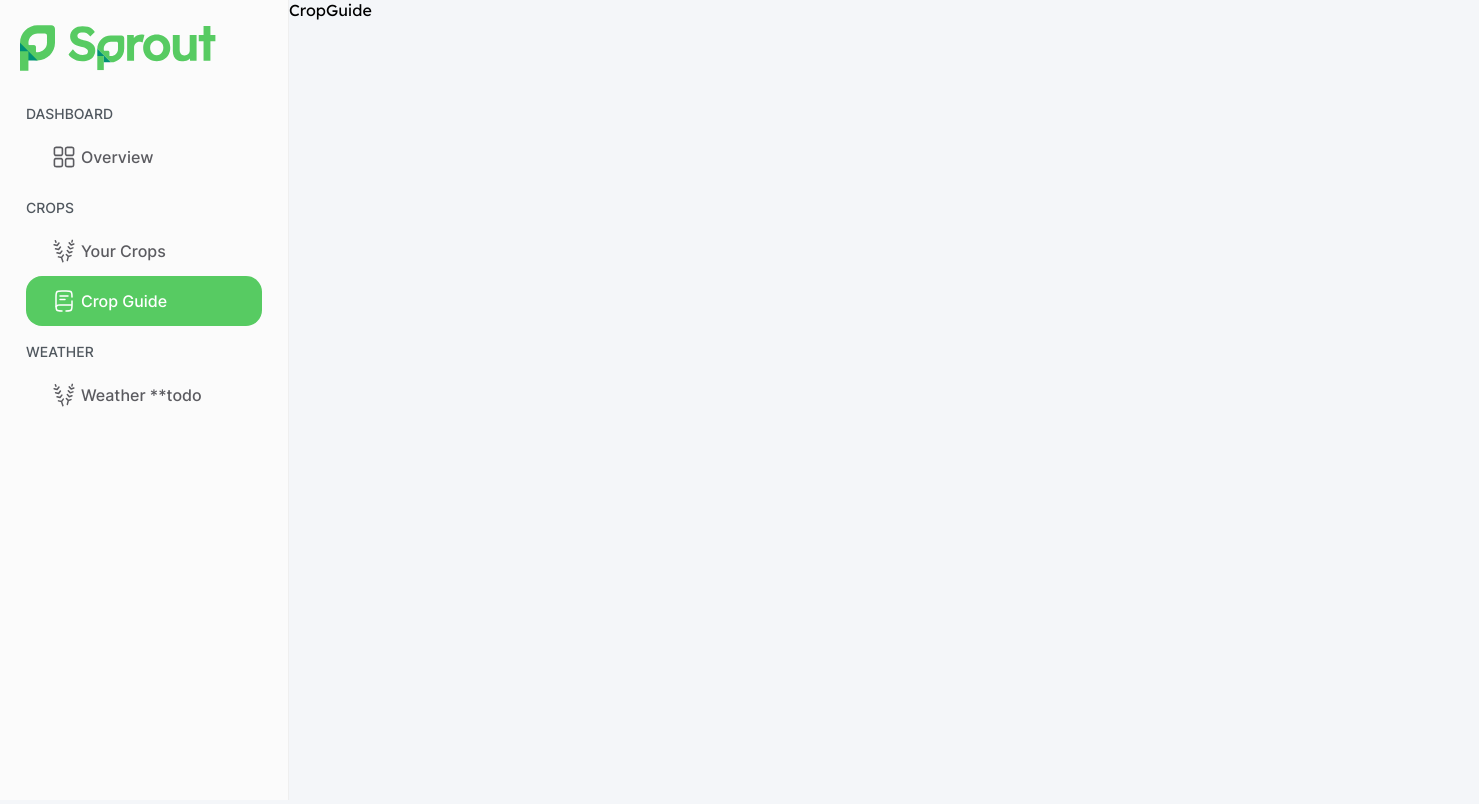
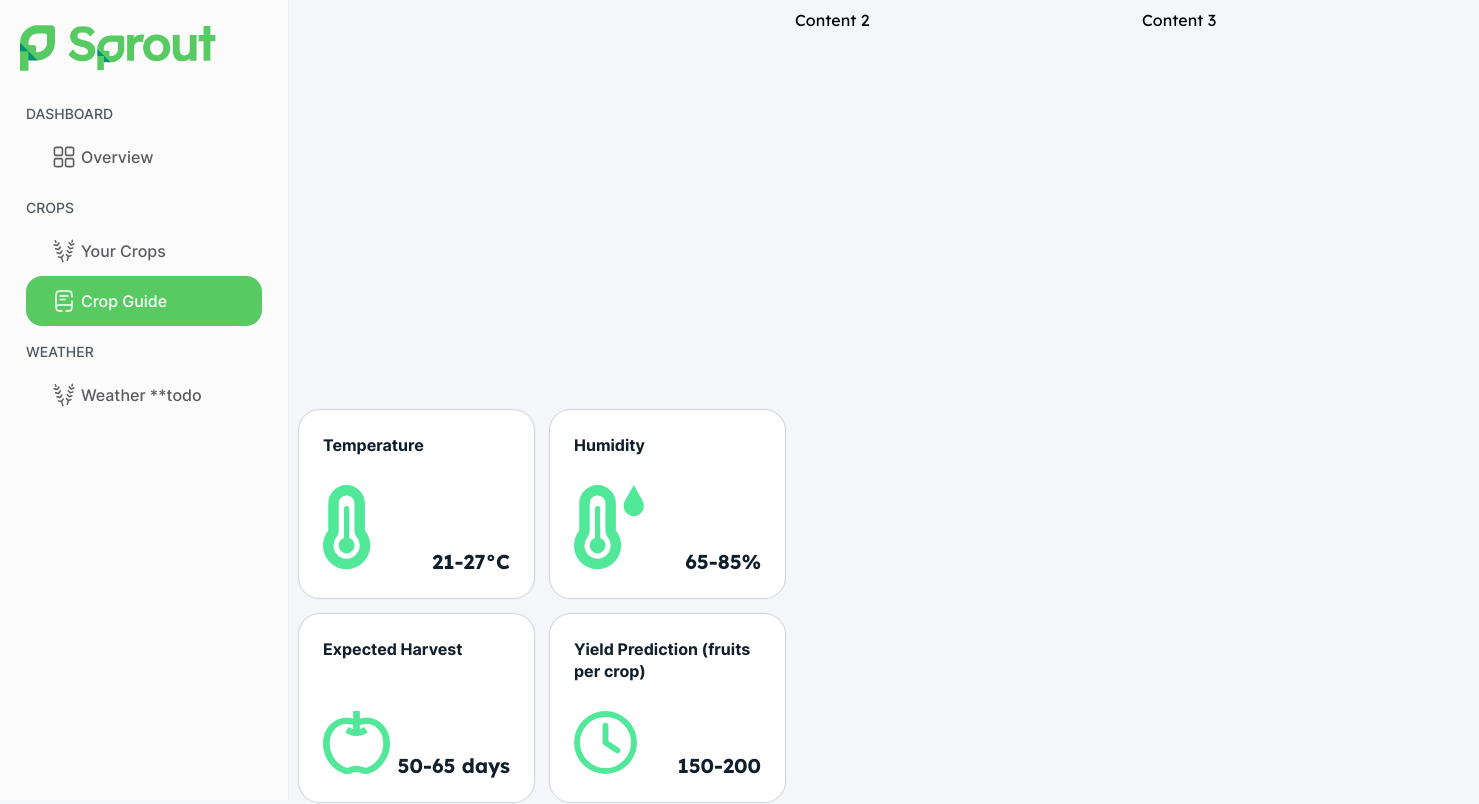
Before and after one commit to dacosio/project-2, a React (Create React App) app in the folder frontend/: page /crop-guide in a window 1280 px wide. Shown: the top 804 px of the page, 1479 px wide, since content can reach past the window. Built offline with nearby package versions, Linux system fonts and the light colour scheme.

Commit message:
create CropCondition component

```diff
--- a/frontend/package.json
+++ b/frontend/package.json
@@ -14,6 +14,7 @@
     "@types/node": "^17.0.45",
     "@types/react": "^18.2.20",
     "@types/react-dom": "^18.2.7",
+    "@types/react-grid-layout": "^1.3.3",
     "avatar": "^0.1.0",
     "axios": "^1.5.1",
     "formik": "^2.4.5",
@@ -21,12 +22,14 @@
     "react": "^18.2.0",
     "react-avatar": "^5.0.3",
     "react-dom": "^18.2.0",
+    "react-grid-layout": "^1.4.2",
     "react-grid-system": "^8.1.9",
     "react-moment": "^1.1.3",
     "react-pro-sidebar": "^1.1.0-alpha.1",
     "react-redux": "^8.1.2",
     "react-router-dom": "^6.15.0",
     "react-scripts": "5.0.1",
+    "styled-components": "^6.0.8",
     "web-vitals": "^2.1.4"
   },
   "scripts": {
--- /dev/null
+++ b/frontend/src/components/base/CropCondition/CropCondition.props.ts
@@ -0,0 +1,4 @@
+export interface CropConditionProps {
+    title: string,
+    output: string
+}
--- /dev/null
+++ b/frontend/src/components/base/CropCondition/CropCondition.style.ts
@@ -0,0 +1,28 @@
+import styled from "@emotion/styled";
+import { theme } from "../../../utils/Theme";
+
+
+export const Container = styled.div`
+    display: flex;
+    flex-direction: column;
+    justify-content: space-between;
+    gap: 1.8rem;
+    padding: 1.5rem;
+    box-shadow: 0 0 1px 1px ${theme.neutral.n20};
+    border-radius: 1.3rem;
+    background-color: ${theme.grey.noshade};
+`
+
+export const ContentContainer = styled.div`
+    display: flex;
+    align-items: flex-end;
+    justify-content: space-between;
+`
+
+export const Temps = styled.div`
+
+`
+
+export const Logo = styled.div`
+
+`
--- /dev/null
+++ b/frontend/src/components/base/CropCondition/CropCondition.view.tsx
@@ -0,0 +1,43 @@
+import React from 'react';
+import { CropConditionProps } from './CropCondition.props';
+import { Container, ContentContainer, Logo, Temps } from './CropCondition.style';
+import Typography from './../Typography';
+import Clock from '../SVG/Clock';
+import Thermometer from '../SVG/Thermometer';
+import Hygrometer from '../SVG/Hygrometer';
+import Apple from '../SVG/Apple';
+
+
+const CropCondition = (props: CropConditionProps): JSX.Element => {
+  const { title, output } = props;
+  const renderSVG = () => {
+    if (title === 'Temperature') {
+      return <Thermometer />;
+    } else if (title === 'Humidity') {
+      return <Hygrometer />;
+    } else if (title === 'Expected Harvest') {
+      return <Apple />
+    } else if (title.includes('Yield')) {
+      return <Clock />
+    }
+  }
+  return (
+    <Container>
+      <Typography variant='body' weight='bold' textColor='shade8'>
+        {title}
+      </Typography>
+      <ContentContainer>
+        <Logo>
+          {renderSVG()}
+        </Logo>
+        <Temps>
+          <Typography variant='title5' textColor='shade8'>
+            {output}
+          </Typography>
+        </Temps>
+      </ContentContainer>
+    </Container>
+  )
+};
+
+export default React.memo(CropCondition);
--- /dev/null
+++ b/frontend/src/components/base/CropCondition/index.tsx
@@ -0,0 +1 @@
+export { default } from './CropCondition.view';
--- /dev/null
+++ b/frontend/src/components/base/SVG/Apple.tsx
@@ -0,0 +1,25 @@
+import * as React from "react"
+
+import { useTheme } from "../../../utils/Theme";
+
+import { SVGProps } from "./SVG.props"
+
+const Apple = (props: SVGProps): JSX.Element => {
+    const theme = useTheme();
+    const { width, height, fill } = props;
+    return (
+        <svg
+            xmlns="http://www.w3.org/2000/svg"
+            width={width || 67}
+            height={height || 63}
+            fill="none"
+            {...props}
+        >
+            <path
+                fill="#51E899"
+                d="M36.85 0v7.525l.51-.079.92-.156c1.103-.185 2.339-.394 3.568-.516 3.434-.348 7.213-.094 11.698 2.225C62.384 13.569 67 22.224 67 32.866c0 13.397-9.078 25.98-20.733 29.545-3.484 1.064-5.98.488-8.054-.226l-.91-.319c-1.394-.497-2.329-.83-3.803-.83-1.474 0-2.405.333-3.799.83-.281.1-.583.21-.911.323-2.077.713-4.576 1.292-8.064.219C9.112 58.836 0 46.269 0 32.866 0 22.224 4.616 13.585 13.45 9.002c4.49-2.329 8.268-2.582 11.705-2.235 1.226.125 2.466.335 3.564.523l.922.156.509.079V0h6.7Zm-6.7 13.857a47.315 47.315 0 0 1-1.655-.244l-1.139-.191a43.739 43.739 0 0 0-2.924-.429c-2.345-.238-4.68-.1-7.732 1.48-6.248 3.243-10 9.494-10 18.393C6.7 44 14.365 53.863 22.823 56.461c1.535.472 2.382.288 3.652-.148l.637-.228c1.437-.526 3.577-1.308 6.388-1.308 2.81 0 4.951.782 6.385 1.305l.637.228c1.273.439 2.123.62 3.661.15C52.655 53.87 60.3 44.004 60.3 32.867c0-8.902-3.752-15.16-10-18.39-3.048-1.58-5.387-1.718-7.732-1.48-.971.097-1.882.25-2.927.429-.927.163-1.858.307-2.791.432v4.388c.583-.19 1.142-.435 1.675-.72l2.898-1.565 3.353 5.415-2.901 1.569A17.6 17.6 0 0 1 33.5 25.04c-3.049 0-5.91-.764-8.375-2.097l-2.901-1.566 3.353-5.418 2.901 1.565c.53.285 1.09.53 1.672.72v-4.388Z"
+            />
+        </svg>
+    );
+};
+export default Apple
--- /dev/null
+++ b/frontend/src/components/base/SVG/Clock.tsx
@@ -0,0 +1,25 @@
+import * as React from "react"
+
+import { useTheme } from "../../../utils/Theme";
+
+import { SVGProps } from "./SVG.props"
+
+const Clock = (props: SVGProps): JSX.Element => {
+    const theme = useTheme();
+    const { width, height, fill } = props;
+    return (
+        <svg
+            xmlns="http://www.w3.org/2000/svg"
+            width={width || 63}
+            height={height || 63}
+            fill="none"
+            {...props}
+        >
+            <path
+                fill="#51E899"
+                d="M57.094 31.5a25.593 25.593 0 1 1-51.187 0 25.593 25.593 0 0 1 51.187 0ZM0 31.5a31.5 31.5 0 1 0 63 0 31.5 31.5 0 0 0-63 0Zm28.547-16.734V31.5c0 .984.492 1.907 1.316 2.46l11.813 7.876a2.946 2.946 0 0 0 4.097-.825 2.943 2.943 0 0 0-.824-4.097l-10.496-6.989v-15.16a2.946 2.946 0 0 0-2.953-2.953 2.946 2.946 0 0 0-2.953 2.954Z"
+            />
+        </svg>
+    );
+};
+export default Clock
--- /dev/null
+++ b/frontend/src/components/base/SVG/Hygrometer.tsx
@@ -0,0 +1,25 @@
+import * as React from "react"
+
+import { useTheme } from "../../../utils/Theme";
+
+import { SVGProps } from "./SVG.props"
+
+const Hygrometer = (props: SVGProps): JSX.Element => {
+    const theme = useTheme();
+    const { width, height, fill } = props;
+    return (
+        <svg
+            xmlns="http://www.w3.org/2000/svg"
+            width={width || 70}
+            height={height || 85}
+            fill="none"
+            {...props}
+        >
+            <path
+                fill="#51E899"
+                d="M23.567 10.521c-4.337 0-7.856 3.534-7.856 7.89v27.043c0 2.844-1.162 5.245-2.504 6.987a13.137 13.137 0 0 0-2.733 8.055c0 7.266 5.86 13.152 13.093 13.152 7.234 0 13.093-5.886 13.093-13.152 0-3.041-1.015-5.82-2.733-8.038-1.342-1.743-2.504-4.143-2.504-6.987V18.41c0-4.356-3.519-7.89-7.856-7.89Zm-18.33 7.89C5.237 8.253 13.437 0 23.567 0c10.13 0 18.33 8.236 18.33 18.412v27.042c0 .017.017.05.033.099.033.099.131.263.278.46a23.647 23.647 0 0 1 4.927 14.483c0 13.07-10.557 23.673-23.568 23.673C10.557 84.169 0 73.565 0 60.496c0-5.458 1.833-10.488 4.926-14.483.147-.197.246-.361.278-.46.017-.05.033-.082.033-.099V18.412Zm26.186 42.085c0 4.357-3.519 7.891-7.856 7.891s-7.856-3.534-7.856-7.89a7.91 7.91 0 0 1 5.238-7.448V23.672a2.632 2.632 0 0 1 2.618-2.63 2.632 2.632 0 0 1 2.619 2.63V53.05a7.91 7.91 0 0 1 5.237 7.447ZM59.76 0l8.734 15.571c3.882 6.92-.97 15.571-8.734 15.571s-12.616-8.65-8.734-15.57L59.76 0Z"
+            />
+        </svg>
+    );
+};
+export default Hygrometer
--- /dev/null
+++ b/frontend/src/components/base/SVG/Thermometer.tsx
@@ -0,0 +1,19 @@
+import * as React from "react"
+
+import { useTheme } from "../../../utils/Theme";
+
+import { SVGProps } from "./SVG.props"
+
+const Thermometer = (props: SVGProps): JSX.Element => {
+    const theme = useTheme();
+    const { width, height, fill } = props;
+    return (
+        <svg width={width || 48} height={height || 85}>
+            <path
+                d="M23.6 10.536c-4.343 0-7.867 3.54-7.867 7.902v27.08c0 2.847-1.163 5.251-2.507 6.996a13.155 13.155 0 0 0-2.737 8.066c0 7.277 5.867 13.17 13.111 13.17 7.244 0 13.111-5.893 13.111-13.17 0-3.045-1.016-5.827-2.737-8.05-1.344-1.745-2.507-4.148-2.507-6.996V18.438c0-4.363-3.524-7.902-7.867-7.902ZM5.244 18.438C5.244 8.264 13.455 0 23.6 0c10.145 0 18.356 8.247 18.356 18.438v27.08c0 .016.016.049.032.098.033.1.131.264.279.461A23.68 23.68 0 0 1 47.2 60.58c0 13.088-10.57 23.706-23.6 23.706C10.57 84.286 0 73.668 0 60.58c0-5.465 1.836-10.502 4.933-14.503.148-.197.246-.362.279-.46.016-.05.032-.083.032-.1v-27.08ZM31.467 60.58c0 4.363-3.524 7.902-7.867 7.902s-7.867-3.54-7.867-7.902a7.92 7.92 0 0 1 5.245-7.457V23.705a2.636 2.636 0 0 1 2.622-2.634 2.636 2.636 0 0 1 2.622 2.634v29.418a7.92 7.92 0 0 1 5.245 7.457Z"
+                fill="#51E899"
+            />
+        </svg>
+    );
+};
+export default Thermometer
--- a/frontend/src/pages/Crops/CropGuide/CropGuide.style.ts
+++ b/frontend/src/pages/Crops/CropGuide/CropGuide.style.ts
@@ -2,4 +2,12 @@ import styled from "@emotion/styled";
 import { theme } from "utils/Theme";
 
 
-export const Container = styled.div``;
+export const Container = styled.div`
+
+`;
+
+export const Conditions = styled.div`
+    display: grid;
+    grid-template-columns: repeat(2, 1fr);
+    gap: 1rem;
+`
--- a/frontend/src/pages/Crops/CropGuide/CropGuide.view.tsx
+++ b/frontend/src/pages/Crops/CropGuide/CropGuide.view.tsx
@@ -1,9 +1,62 @@
 import React from 'react';
 import { CropGuideGeneratedProps } from './CropGuide.props';
-import { Container } from './CropGuide.style';
+import { Container, Conditions } from './CropGuide.style';
+// import { Responsive, WidthProvider } from "react-grid-layout";
+import GridLayout from "react-grid-layout";
+import styled from "styled-components";
+import CropCondition from './../../../components/base/CropCondition'
 
 const CropGuideView = (props: CropGuideGeneratedProps) => {
-  return <Container> CropGuide </Container>;
+  // const ResponsiveGridLayout = WidthProvider(Responsive);
+  const layoutLg = [
+    { i: '1', x: 0, y: 1, w: 5, h: 2 }, // col-5
+    { i: '2', x: 5, y: 0, w: 3.5, h: 1 }, // col-3.5
+    { i: '3', x: 8.5, y: 0, w: 3.5, h: 1 }, // col-3.5
+  ];
+
+  const conditions = [
+    {
+      title: "Temperature",
+      output: "21-27°C"
+    },
+    {
+      title: "Humidity",
+      output: "65-85%"
+    },
+    {
+      title: "Expected Harvest",
+      output: "50-65 days"
+    },
+    {
+      title: "Yield Prediction (fruits per crop)",
+      output: "150-200"
+    }
+  ]
+
+  const getCondition = () => {
+    return conditions.map((con, i) =>
+      <CropCondition key={i} title={con.title} output={con.output} />
+    )
+  }
+
+  return (
+    <GridLayout
+      layout={layoutLg}
+      cols={12}
+      rowHeight={400}
+      width={1200}
+    >
+      <Container key="1" className="col-lg-5">
+        <div style={{ height: '400px' }}></div>
+        <Conditions>
+          {getCondition()}
+        </Conditions>
+      </Container>
+      <Container key="2" className="col-lg-3-5">Content 2</Container>
+      <Container key="3" className="col-lg-3-5">Content 3</Container>
+
+    </GridLayout>
+  );
 };
 
 export default CropGuideView;
```
Also changed, not shown: 2 other files (tests, documents, lock files or other folders).
